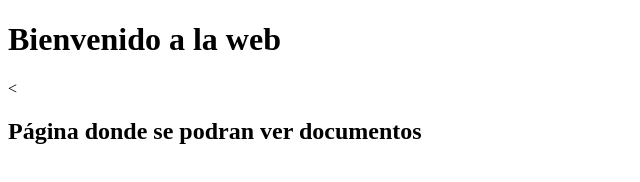
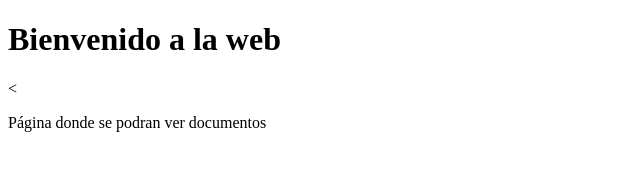
Before and after one commit to salinasvictor/pagina-wed, a plain HTML site: page index.html in a window 1280 px wide. Shown: the whole page, without its empty margins (0-640 px from the left). Drawn offline with Linux system fonts and the light colour scheme.

Commit message:
Modifica el subtitulo
Ahora no es un titulo si no un párrafo

```diff
--- a/index.html
+++ b/index.html
@@ -6,6 +6,6 @@
     </head>
     <body>
         <h1> Bienvenido a la web </h1>
-        <<h2>Página donde se podran ver documentos </h2>
+        <<p>Página donde se podran ver documentos </p>
     </body>
 </html>
```
